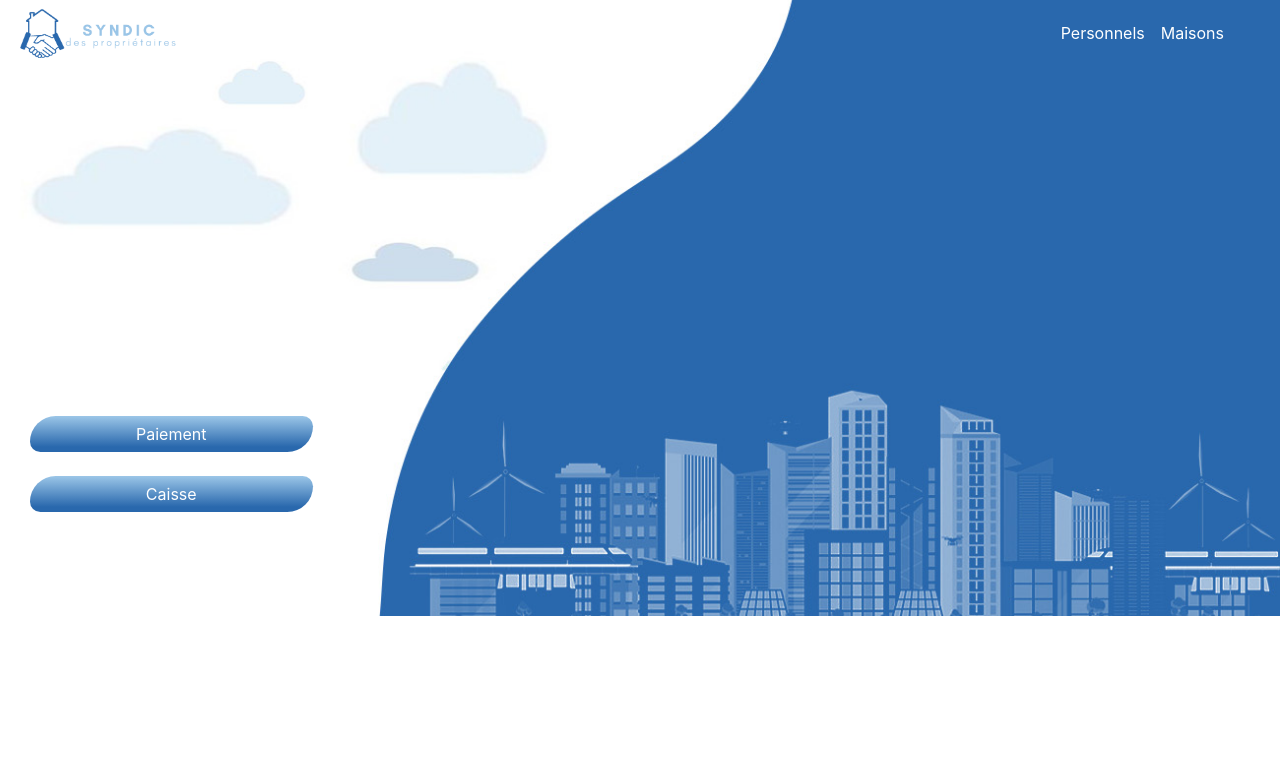
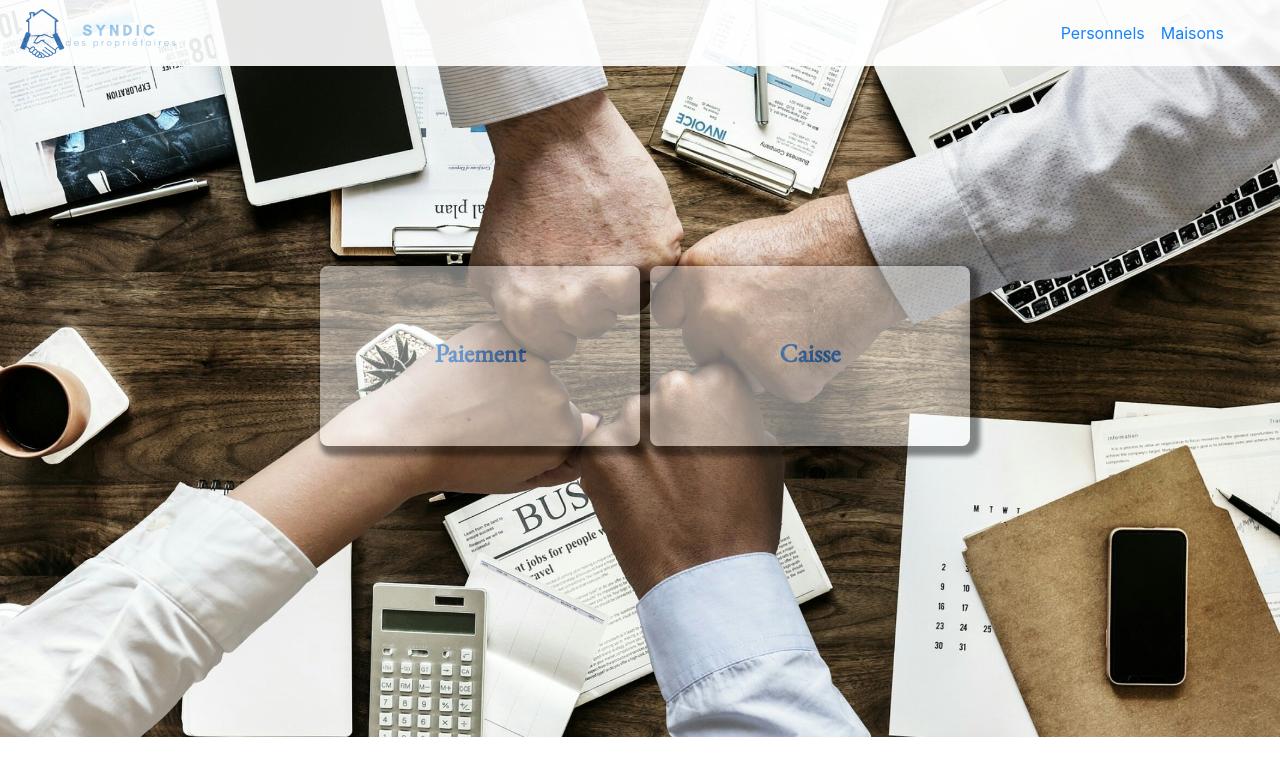
Before and after one commit to rihemebh/Syndic, a Symfony app: template syndic_BD/templates/base/index.html.twig in a window 1280 px wide. Shown: the top 776 px of the page. Run offline with Twig, Linux system fonts and the light colour scheme; the template is opened without the code that fills it, so the values that code supplies are empty; some libraries are stand-ins or nearby versions; some web fonts are replaced.

Commit message:
modif design

```diff
--- a/syndic_BD/templates/base.html.twig
+++ b/syndic_BD/templates/base.html.twig
@@ -27,7 +27,7 @@ height:50px;
 
         <!--NAVBAR-->
         {% block nav  %}
-            <nav class="navbar navbar-expand bg-transparent navbar-dark ">
+            <nav class="navbar navbar-expand  bg-white  navbar-dark ">
 
                        <img src="syndic.png" class="img">
 
--- a/syndic_BD/templates/base/index.html.twig
+++ b/syndic_BD/templates/base/index.html.twig
@@ -2,82 +2,75 @@
 
 {% block title %}Syndic {% endblock %}
   {% block liItem0 %}
-      <a class="nav-link  text-white " href="#"> Personnels </a>
+      <a class="nav-link text-primary  " href="/workers"> Personnels </a>
   {% endblock %}
  {% block liItem1 %}
-     <a class="nav-link  text-white " href="#"> Maisons </a>
+     <a class="nav-link text-primary " href="/houses"> Maisons </a>
  {% endblock %}
 {% block liItem2 %}
-    <a class="nav-link  text-primary " href="#"> <i class="far fa-sign-in-alt" style="color:white"></i></a>
+    <a class="nav-link  text-primary " href="#"> <i class="far fa-sign-in-alt" ></i></a>
 {% endblock %}
 
 
  {% block stylesheets %}
 <style>
     @import url('https://fonts.googleapis.com/css2?family=Unna&display=swap');
-
+    @import url('https://fonts.googleapis.com/css2?family=EB+Garamond&display=swap');
     body {
-             background-image: url("cover.jpg");
+        background-image: url("3.jpg");
         background-size: cover;
         background-repeat: no-repeat;
         background-position: center;
+        opacity: 0.9;
 
     }
-
-         .box {
-             height: 150px;
-             /*max-height: 100px;*/
-             background-color: var(--navColor);
-             opacity: 0.8;
+    .text:hover{
+       font-size:200%;
 
     }
-
-.btn{
-    background: linear-gradient(to bottom, #9ac5e7 1%, #2968ad 86%);
-    border: none;
-    border-radius:50px 20px;
+    .text{
+        font-family: 'EB Garamond', serif;
+        font-size: 160%;
+        margin-top:60px
     }
-
-         .btn:hover {
-             font-size: 1.25rem;
-
-
+    .box{
+    height: 180px;
+        background-color: white;
+        opacity: 0.5;
+        border-radius: 8px 8px;
+        box-shadow: 5px 5px 5px 5px black;
     }
-     </style>{% endblock %}
+    .box:hover{
+        height: 200px;
+        opacity:0.7;
+    }
+    </style>
+{% endblock %}
 {% block body %}
-
-    <main>
-        <div class="container-fluid">
-            <div class="container-fluid" style=" height : 350px">
+    <div style="height: 200px"></div>
+    <div class="container-fluid" style="height: 400px">
+        <div class="row">
+            <div class="col-3"></div>
+            <div class="col-3  box" style="margin-right:10px;">
+<a href="#" class="text-primary nav-link text-center text" ><b>Paiement</b></a>
+    </div>
+            <div class="col-3 box" >
+                <a href="#" class="text-primary nav-link text-center text"><b>Caisse</b></a>
 
             </div>
-            <div class="container-fluid">
-                <div class="row">
-                    <div class="col-3">
-                        <button class="btn-info w-100 btn float-right">Paiement</button>
-                        <br>
+            <div class="col-3"></div>
+        </div></div>
+{#    <div class="jumbotron jumbotron-fluid" style="background-image: url('4.jpg'); background-size: 100%, 100%;#}
+{#opacity:0.5; height:500px">#}
+{#        <div class="container">#}
+{#            <h4 class="display-8 " style="color:WHITE"  >  Syndic</h4>#}
+
+{#            <div class="form-row cont container">#}
+{#                <input type="email" class="form-control input" id="email">#}
+{#                <a href="#" class="search"><i class="fas fa-search  search" style="color:WHITE" ></i></a>#}
+{#            </div>#}
+
+        </div>
     </div>
 
-
-                </div>
-                <br>
-                <div class="row">
-                    <div class="col-3">
-                        <button class="btn-info btn w-100 float-right">Caisse</button>
-                        <br>
-                    </div>
-
-
-                </div>
-
-            </div>
-
-        </div>
-
-        </div>
-        {#        <div class="container-fluid about ">#}
-        {#   <p>  A propos</p>#}
-        {#        </div>#}
-    </main>
-
 {% endblock %}
```
Also changed, not shown: syndic_BD/src/Controller/housesController.php (added, +18 -0 lines), syndic_BD/src/Controller/workerController.php (added, +18 -0 lines), syndic_BD/templates/houses/houses.html.twig (added, +163 -0 lines), syndic_BD/templates/staff/worker.html.twig (added, +84 -0 lines), syndic_BD/public/1.jpg (added), syndic_BD/public/3.jpg (added), syndic_BD/public/4.jpg (added), syndic_BD/public/buil.jpg (added), syndic_BD/public/cover.jpg (deleted), syndic_BD/public/cover1.jpg (added), syndic_BD/public/jumb.jpeg (added), syndic_BD/public/jumb1.jpeg (added), syndic_BD/public/pp.jpg (added). Lines whose indentation alone changed are shown as unchanged.
